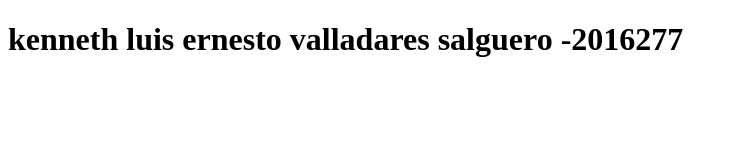
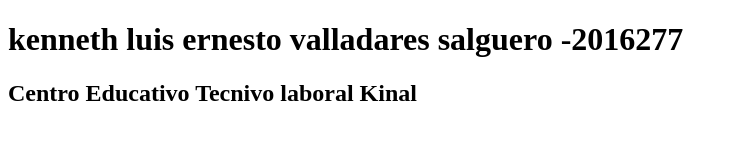
Before and after one commit to Kvalladares2016277/IN5AM, a plain HTML site: page index.html in a window 1280 px wide. Shown: the whole page, without its empty margins (0-737 px from the left). Drawn offline with Linux system fonts and the light colour scheme.

Commit message:
se agrego el centro educativo

```diff
--- a/index.html
+++ b/index.html
@@ -7,6 +7,6 @@
 </head>
 <body>
     <h1> kenneth luis ernesto valladares salguero -2016277 </h1>
-
+    <h2> Centro Educativo Tecnivo laboral Kinal</h2>
 </body>
 </html>
```
